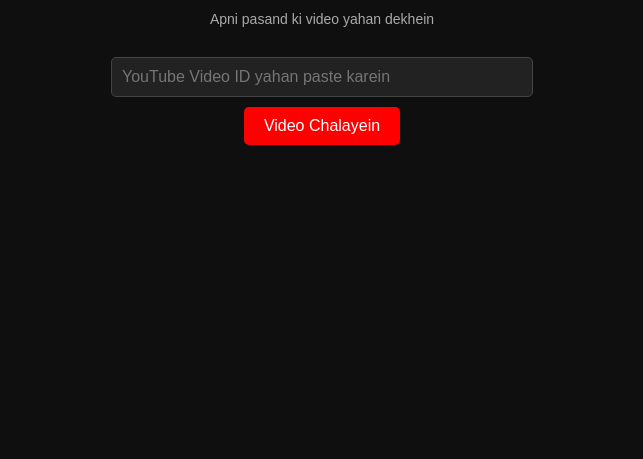
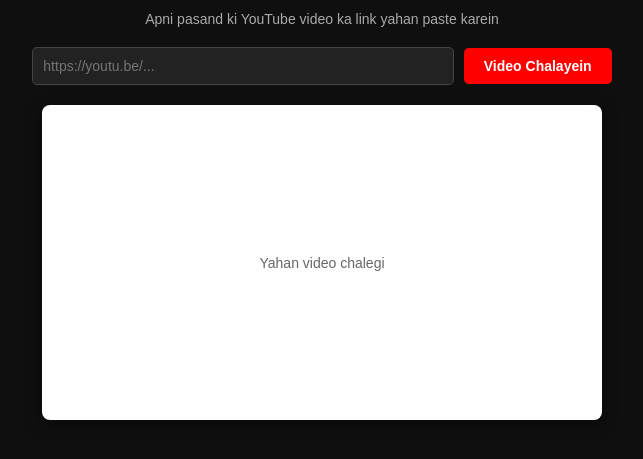
Before and after one commit to nexxy890-art/Vynzo-Tube, a plain HTML site: page index.html in a window 1280 px wide. Shown: the part 81-540 px from the top of the page, without its empty margins (318-961 px from the left). Drawn offline with Linux system fonts and the light colour scheme.

Commit message:
Update index.html

```diff
--- a/index.html
+++ b/index.html
@@ -20,70 +20,90 @@
         p {
             color: #aaa;
             font-size: 14px;
+            margin-bottom: 20px;
         }
-        .container {
-            margin-top: 30px;
+        .input-container {
+            margin-bottom: 20px;
         }
-        input {
+        input[type="text"] {
             width: 80%;
             max-width: 400px;
             padding: 10px;
-            font-size: 16px;
+            font-size: 14px;
+            border: 1px solid #444;
             border-radius: 5px;
-            border: 1px solid #444;
             background-color: #222;
             color: #fff;
             outline: none;
         }
         button {
             padding: 10px 20px;
-            font-size: 16px;
+            font-size: 14px;
             background-color: #ff0000;
             color: white;
             border: none;
             border-radius: 5px;
             cursor: pointer;
-            margin-top: 10px;
+            font-weight: bold;
+            margin-left: 5px;
         }
         button:hover {
             background-color: #cc0000;
         }
         .video-box {
-            margin-top: 25px;
-        }
-        iframe {
             width: 100%;
             max-width: 560px;
-            height: 315px;
-            border-radius: 10px;
+            aspect-ratio: 16 / 9;
+            background-color: #ffffff;
+            margin: 0 auto;
+            border-radius: 8px;
+            overflow: hidden;
+            display: flex;
+            align-items: center;
+            justify-content: center;
+            box-shadow: 0 4px 15px rgba(0,0,0,0.5);
+        }
+        .video-box iframe {
+            width: 100%;
+            height: 100%;
             border: none;
+        }
+        .placeholder-text {
+            color: #666;
+            font-size: 14px;
         }
     </style>
 </head>
 <body>
 
     <h1>Vynzo-Tube</h1>
-    <p>Apni pasand ki video yahan dekhein</p>
+    <p>Apni pasand ki YouTube video ka link yahan paste karein</p>
 
-    <div class="container">
-        <input type="text" id="videoInput" placeholder="YouTube Video ID yahan paste karein">
-        <br>
+    <div class="input-container">
+        <input type="text" id="videoUrl" placeholder="https://youtu.be/...">
         <button onclick="playVideo()">Video Chalayein</button>
     </div>
 
     <div class="video-box" id="videoContainer">
-        <!-- Video yahan load hogi -->
+        <span class="placeholder-text">Yahan video chalegi</span>
     </div>
 
     <script>
+        function extractVideoID(url) {
+            let regExp = /^.*(youtu.be\/|v\/|u\/\w\/|embed\/|watch\?v=|\&v=)([^#\&\?]*).*/;
+            let match = url.match(regExp);
+            return (match && match[2].length === 11) ? match[2] : null;
+        }
+
         function playVideo() {
-            let input = document.getElementById("videoInput").value.trim();
+            let url = document.getElementById("videoUrl").value;
+            let videoID = extractVideoID(url);
             let container = document.getElementById("videoContainer");
 
-            if (input !== "") {
-                container.innerHTML = `<iframe src="https://www.youtube.com/embed/${input}" allowfullscreen></iframe>`;
+            if (videoID) {
+                container.innerHTML = `<iframe src="https://www.youtube.com/embed/${videoID}?autoplay=1" allow="accelerometer; autoplay; clipboard-write; encrypted-media; gyroscope; picture-in-picture" allowfullscreen></iframe>`;
             } else {
-                alert("Pehle sahi ID dalein!");
+                alert("Ghalat link! Baraye meharbani theek YouTube link dalein.");
             }
         }
     </script>
```
